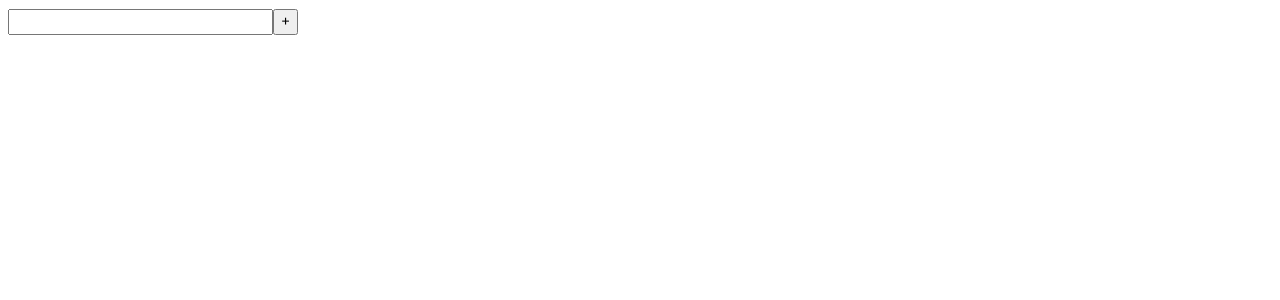
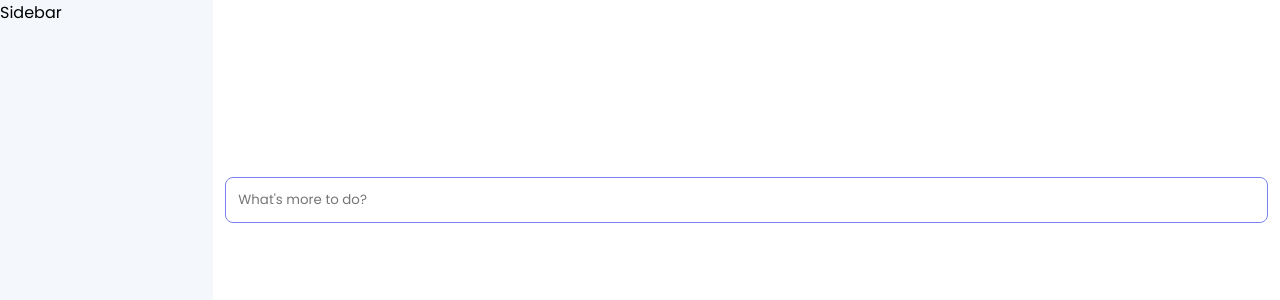
Before and after one commit to specialdoom/conventional-tasks, a SvelteKit app in the folder apps/web/: page / in a window 1280 px wide. Shown: the top 300 px of the page. Built offline with nearby package versions, Linux system fonts and the light colour scheme.

Commit message:
chore: updates

```diff
--- a/apps/web/src/app.html
+++ b/apps/web/src/app.html
@@ -2,15 +2,23 @@
 <html lang="en">
   <head>
     <meta charset="utf-8" />
-		<link rel="icon" href="%sveltekit.assets%/favicon.png" />
-		<meta name="viewport" content="width=device-width" />
+    <link
+      rel="icon"
+      href="%sveltekit.assets%/favicon.png"
+    />
+    <meta
+      name="viewport"
+      content="width=device-width"
+    />
     %sveltekit.head%
 
     <style>
-			@import url('https://fonts.googleapis.com/css2?family=Poppins&display=swap');
+      @import url("https://fonts.googleapis.com/css2?family=Poppins&display=swap");
 
       * {
-				font-family: 'Poppins', sans-serif;
+        font-family: "Poppins", sans-serif;
+        margin: 0;
+        padding: 0;
       }
     </style>
   </head>
--- /dev/null
+++ b/apps/web/src/hooks.server.ts
@@ -0,0 +1,6 @@
+import {building} from "$app/environment";
+import {init} from "$lib/server";
+
+if (!building) {
+  init();
+}
--- /dev/null
+++ b/apps/web/src/lib/server/index.ts
@@ -0,0 +1 @@
+export * from "./init.js";
--- /dev/null
+++ b/apps/web/src/lib/server/init.ts
@@ -0,0 +1,5 @@
+import {initServices as initSharedServices} from "./services/index";
+
+export function init() {
+  initSharedServices();
+}
--- /dev/null
+++ b/apps/web/src/lib/server/services/index.ts
@@ -0,0 +1,8 @@
+import type {ValidationService} from "./validation";
+import getValidation from "./validation";
+
+export let validation: ValidationService;
+
+export function initServices() {
+  validation = getValidation();
+}
--- /dev/null
+++ b/apps/web/src/lib/server/services/validation.ts
@@ -0,0 +1,80 @@
+import lint from "@commitlint/lint";
+import load from "@commitlint/load";
+
+const CONFIG = {
+  extends: ["@commitlint/config-conventional"]
+};
+
+export default function validation(): Readonly<ValidationService> {
+  return Object.freeze({
+    validateTask
+  });
+}
+
+/**
+ * Validates a task.
+ *
+ * @param task
+ * The task to validate.
+ *
+ * @returns
+ * 'true' if the task is valid, `false` otherwise.
+ *
+ * @throws
+ * Error if the task validation fails.
+ */
+export async function validateTask(task: string): Promise<Validation> {
+  try {
+    console.log("Validation in progress...");
+    if (task === "") {
+      return {
+        success: false,
+        message: "Task cannot be empty!"
+      };
+    }
+
+    const opts = await load(CONFIG);
+    const result = await lint(task, opts.rules, opts);
+
+    if (result.valid) {
+      console.log("Validation successful!");
+      return {
+        success: true
+      };
+    } else {
+      console.log("Validation failed!");
+      return {
+        success: false,
+        message: result.errors.at(0)?.message || "Validation failed!"
+      };
+    }
+  } catch (e) {
+    console.error("Task validation failed!");
+    throw new Error("Task validation failed!");
+  }
+}
+
+/** Validation service interface. */
+export interface ValidationService {
+  /** Method to use to validate a task. */
+  validateTask(task: string): Promise<Validation>;
+}
+
+type Validation = ValidationOk | ValidatonFailure | ValidationWarning;
+
+interface ValidationBase {
+  success: boolean;
+  message?: string;
+}
+
+interface ValidationOk extends ValidationBase {
+  success: true;
+}
+interface ValidatonFailure extends ValidationBase {
+  success: false;
+  message: string;
+}
+interface ValidationWarning extends ValidationBase {
+  success: true;
+  message: string;
+}
--- /dev/null
+++ b/apps/web/src/routes/+layout.svelte
@@ -0,0 +1,46 @@
+<script lang="ts"></script>
+
+<div class="cui--layout">
+  <aside class="cui--side">Sidebar</aside>
+  <main class="cui--content">
+    <slot />
+  </main>
+</div>
+
+<style>
+  .cui--layout {
+    display: grid;
+    grid-template-columns: repeat(12, [col-start] 1fr);
+    height: 100vh;
+  }
+
+  .cui--layout > * {
+    grid-column: col-start / span 12;
+  }
+
+  .cui--side {
+    background: #f4f7fc;
+  }
+
+  @media (min-width: 500px) {
+    .cui--side {
+      grid-column: col-start / span 12;
+      grid-row: 1 / 6;
+    }
+
+    .cui--content {
+      grid-column: col-start / span 12;
+      grid-row: 2 / 6;
+    }
+  }
+
+  @media (min-width: 700px) {
+    .cui--content {
+      grid-column: col-start 3 / span 10;
+    }
+
+    .cui--side {
+      grid-column: col-start / span 2;
+    }
+  }
+</style>
--- /dev/null
+++ b/apps/web/src/routes/+page.server.ts
@@ -0,0 +1,23 @@
+import {fail, type Actions} from "@sveltejs/kit";
+import {validation} from "$lib/server/services";
+
+let todos: string[] = [];
+
+export function load() {
+  return {todos};
+}
+
+export const actions: Actions = {
+  default: async ({request}) => {
+    const formdata = await request.formData();
+    const task = formdata.get("task") as string;
+
+    const validationResult = await validation.validateTask(task);
+
+    if (validationResult.success) {
+      todos = [task, ...todos];
+    } else {
+      return fail(400, {task, error: validationResult.message});
+    }
+  }
+};
--- a/apps/web/src/routes/+page.svelte
+++ b/apps/web/src/routes/+page.svelte
@@ -1,24 +1,100 @@
 <script lang="ts">
+  import {enhance} from "$app/forms";
   import {parseInline} from "marked";
+  import type {PageData, ActionData} from "./$types";
 
-  let todos: string[] = [];
+  export let data: PageData;
 
-  function onInputChange(event: Event) {
-    const target = event.target as HTMLInputElement;
-    const value = target.value;
+  export let form: ActionData;
 
-    todos = [value, ...todos];
+  let ref: HTMLFormElement;
+
+  function onKeyDown(event: KeyboardEvent) {
+    if (event.key === "Enter") {
+      ref.submit();
+    }
   }
 </script>
 
-<div>
-  {#each todos as todo}
+<div class:cards={true}>
+  {#each data.todos as todo}
     <!-- eslint-disable -->
-    <p>{@html parseInline(todo)}</p>
+    <div class:card={true}>
+      <div class:card-header={true}></div>
+      <div class:card-body={true}>
+        {@html parseInline(todo)}
+      </div>
+    </div>
   {/each}
 </div>
 
-<input
-  type="text"
-  on:change={onInputChange}
-/><button>+</button>
+<div class:actions={true}>
+  <form
+    method="POST"
+    bind:this={ref}
+    use:enhance
+  >
+    <input
+      name="task"
+      value={form?.task || ""}
+      placeholder="What's more to do?"
+      on:keydown={onKeyDown}
+    />
+    {#if form?.error}
+      <p class="error">{form.error}</p>
+    {/if}
+  </form>
+</div>
+
+<style>
+  .error {
+    color: #79170a;
+  }
+  /** TODO: create a card component */
+  .cards,
+  .actions {
+    display: flex;
+    flex-direction: column;
+    gap: 4px;
+    padding: 12px;
+    box-sizing: border-box;
+    width: 100%;
+  }
+
+  .card {
+    border-radius: 8px;
+    display: flex;
+    flex-direction: column;
+    padding: 8px;
+    background: #ffffff;
+    font-size: 13px;
+  }
+
+  .card-header {
+    display: inline-flex;
+    justify-content: space-between;
+  }
+
+  .card-body :global(code) {
+    padding: 2px 4px;
+    font-size: 0.9em;
+    line-height: 1;
+    background-color: rgba(99, 110, 123, 0.4);
+    border-radius: 6px;
+  }
+
+  /** TODO: create a `Textarea` component */
+  input {
+    box-sizing: border-box;
+    background: #ffffff;
+    border: 1px solid #7784ee;
+    border-radius: 8px;
+    outline: none;
+    padding: 12px;
+    width: 100%;
+  }
+
+  input:focus {
+    box-shadow: 0px 5px 15px rgba(119, 132, 238, 0.3);
+  }
+</style>
--- a/package.json
+++ b/package.json
@@ -5,8 +5,8 @@
   "main": "index.js",
   "scripts": {
     "prepare": "husky install",
-    "dev": "pnpm --filter @specialdoom/conventional-ui run dev",
-    "check:svelte": "pnpm --filter @specialdoom/conventional-ui run check",
+    "dev": "pnpm --filter @specialdoom/conventional-web run dev",
+    "check:svelte": "pnpm --filter @specialdoom/conventional-web run check",
     "check:scripts": "eslint ."
   },
   "keywords": [],
```
Also changed, not shown: apps/web/package.json (+7 -5 lines), 1 other file (tests, documents, lock files or other folders). Lines whose indentation alone changed are shown as unchanged.
